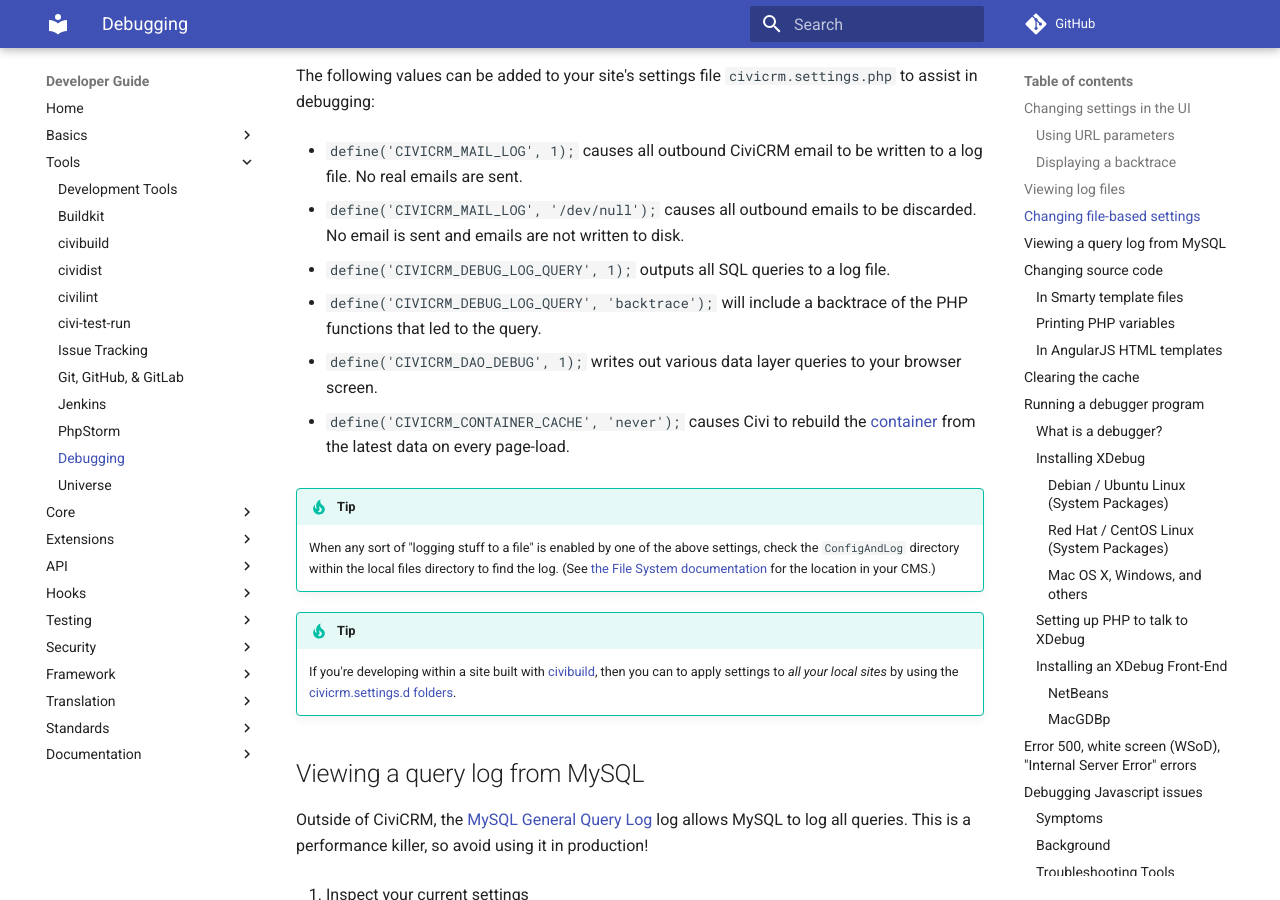
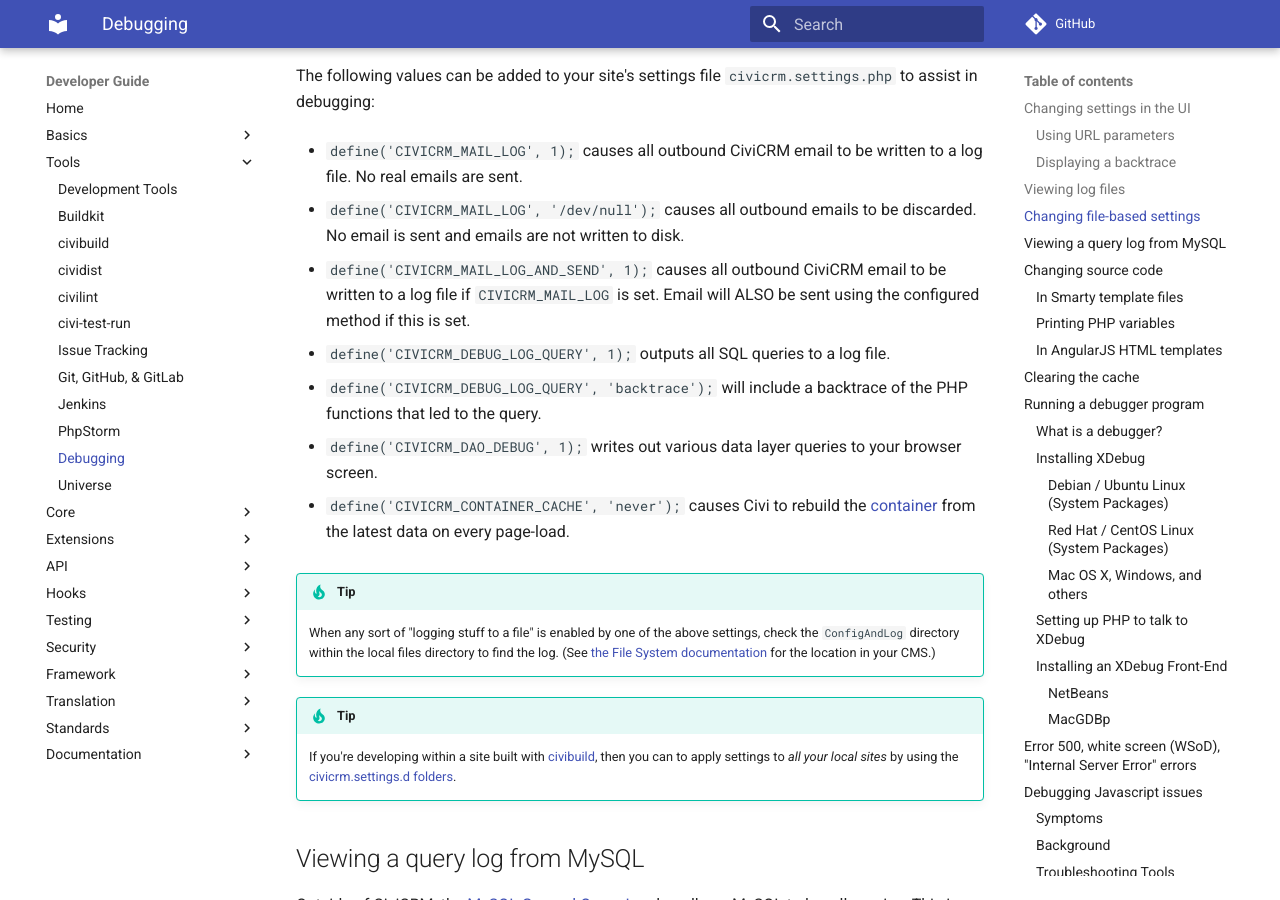
Before and after one commit to civicrm/civicrm-dev-docs, an MkDocs documentation site: the page built from docs/tools/debugging.md, in a window 1280 px wide and 900 px high, scrolled down 1918 px. Built offline with MkDocs 1.6.1 and Material for MkDocs 9.7.7, drawn with Linux system fonts in a browser that asks for light colours; comment, search, counter and statistics services are not loaded; old or Windows-style settings are respelled for this version of MkDocs.

Commit message:
Add CIVICRM_MAIL_LOG_AND_SEND
Ref https://lab.civicrm.org/dev/core/issues/86

```diff
--- a/docs/tools/debugging.md
+++ b/docs/tools/debugging.md
@@ -51,6 +51,8 @@
 - `define('CIVICRM_MAIL_LOG', 1);` causes all outbound CiviCRM email to be written to a log file. No real emails are sent.
 
 - `define('CIVICRM_MAIL_LOG', '/dev/null');` causes all outbound emails to be discarded. No email is sent and emails are not written to disk.
+
+- `define('CIVICRM_MAIL_LOG_AND_SEND', 1);` causes all outbound CiviCRM email to be written to a log file if `CIVICRM_MAIL_LOG` is set. Email will ALSO be sent using the configured method if this is set.
 
 - `define('CIVICRM_DEBUG_LOG_QUERY', 1);` outputs all SQL queries to a log file.
 
```
